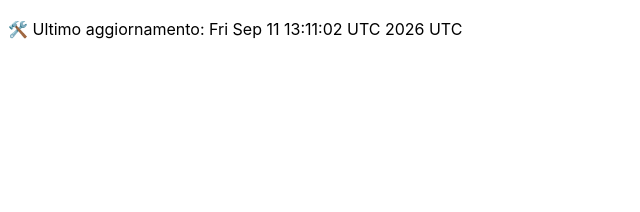
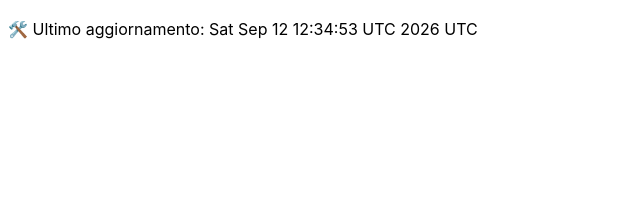
Before and after one commit to DanteTrb/DanteTrb.github.io, a Jekyll site: the page built from badges.md, in a window 1280 px wide. Shown: the top 212 px of the page, without its empty margins (0-640 px from the left). Built offline with Jekyll 4.4.1, drawn with Linux system fonts in a browser that asks for light colours; our own code applies the rules of GitHub Pages for plain Markdown files.

Commit message:
🛠️ Aggiornamento automatico badge

```diff
--- a/badges.md
+++ b/badges.md
@@ -1 +1 @@
-🛠️ Ultimo aggiornamento: Fri Sep 11 13:11:02 UTC 2026 UTC
+🛠️ Ultimo aggiornamento: Sat Sep 12 12:34:53 UTC 2026 UTC
```
